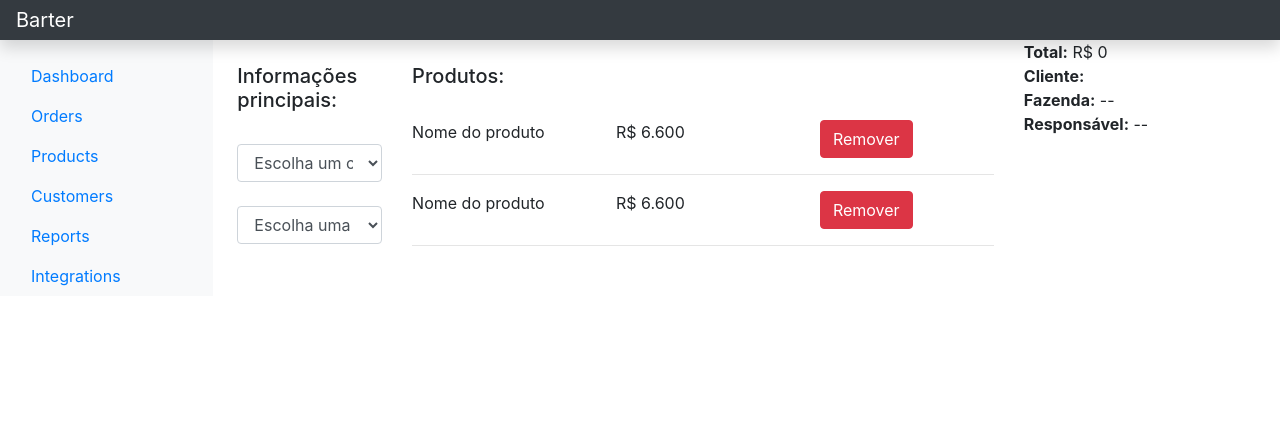
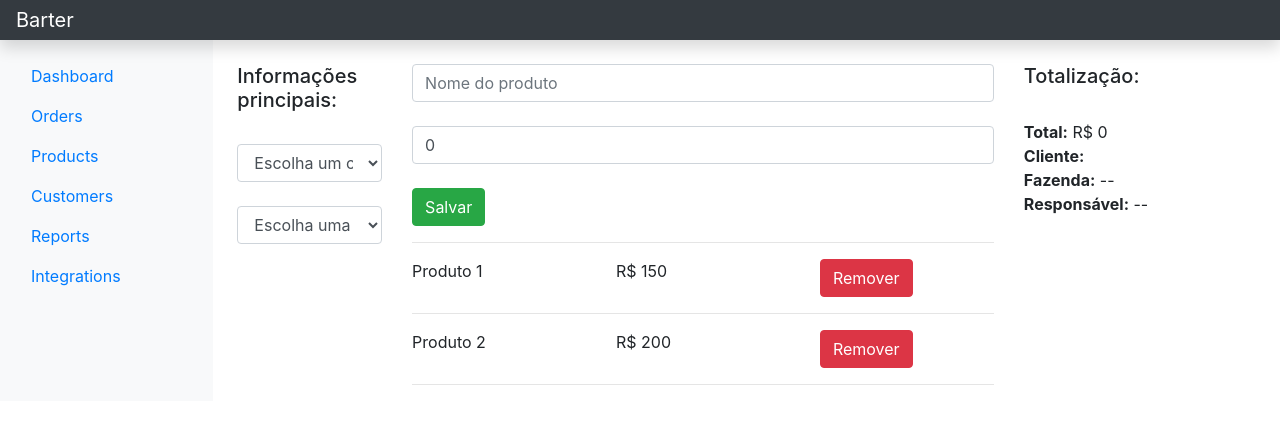
Before and after one commit to chicosilva/barterjs, a React (Create React App) app: page / in a window 1280 px wide. Shown: the top 424 px of the page. Built offline with nearby package versions, Linux system fonts and the light colour scheme.

Commit message:
início do form de barter

```diff
--- a/src/App.js
+++ b/src/App.js
@@ -5,7 +5,6 @@ import Totalizacao from './components/Totalizacao'
 import {StateProvider} from './context/state'
 import {actions} from './context/actions'
 import {data} from './context/DataContext'
-
 
 const reducer = (state, action = {type: '', payload: {}}) => {
   return actions(state, action.payload)[action.type]();
--- /dev/null
+++ b/src/components/Form.js
@@ -0,0 +1,33 @@
+import React, {useState, useEffect} from 'react';
+
+
+const FormProduto  = props => {
+
+    const [produto, setstate] = useState({nome: '', valor: 0})
+
+    const handleInputChange = (e) => {
+
+        const {name, value} = e.target;
+
+        e.target.classList.remove('is-invalid');
+
+        if(value == ""){
+            e.target.classList.add('is-invalid');
+        }
+
+        setstate({...produto, [name]: value})
+
+    }
+
+    return(
+        <form>
+            <input className='form-control' name="nome" onChange={handleInputChange} value={produto.nome} placeholder="Nome do produto" />
+            <br />
+            <input className='form-control' name="valor" onChange={handleInputChange} value={produto.valor} placeholder="Valor" />
+            <br />
+            <button className="btn btn-success pull-right">Salvar</button>
+        </form>
+    )
+}
+
+export default FormProduto;
--- a/src/components/Produtos.js
+++ b/src/components/Produtos.js
@@ -1,9 +1,15 @@
 import ProdutoContext from '../context/DataContext';
 import {useContext} from 'react';
+import RowProduto from './RowProduto'
+import {useStateValue} from '../context/state'
+import FormProduto from './Form'
+
 
 export default (props) => {
 
-    const context = useContext(ProdutoContext);
+    const [state, dispatch] = useStateValue();
+
+    const produtos = state.produtos.map(produto => <RowProduto produto={produto} key={produto.id} />)
 
     return (
 
@@ -12,43 +18,13 @@ export default (props) => {
             <div className="row">
 
                 <div className="col-md-12">
+                    <br />
+                        <FormProduto />
+                    <hr />
 
-                    <br />
-                    <h5>Produtos:</h5>
-                    <br />
                 </div>
 
-                <div className="col-md-4">
-                    Nome do produto
-                </div>
-
-                <div className="col-md-4">
-                    R$ 6.600
-                </div>
-
-                <div className="col-md-4">
-                    <button className="btn btn-danger">Remover</button>
-                </div>
-
-                <div className="col-md-12">
-                    <hr />
-                </div>
-                <div className="col-md-4">
-                    Nome do produto
-                </div>
-
-                <div className="col-md-4">
-                    R$ 6.600
-                </div>
-
-                <div className="col-md-4">
-                    <button className="btn btn-danger">Remover</button>
-                </div>
-
-                <div className="col-md-12">
-                    <hr />
-                </div>
-
+                {produtos}
 
             </div>
 
--- /dev/null
+++ b/src/components/RowProduto.js
@@ -0,0 +1,23 @@
+export default props => {
+
+    return(
+        <div className="col-md-12">
+            <div className="row">
+                <div className="col-md-4">
+                    {props.produto.nome}
+                </div>
+
+                <div className="col-md-4">
+                    R$ {props.produto.valor}
+                </div>
+
+                <div className="col-md-4">
+                    <button className="btn btn-danger">Remover</button>
+                </div>
+                <div className="col-md-12">
+                    <hr />
+                </div>
+            </div>
+        </div>
+    )
+}
--- a/src/components/Totalizacao.js
+++ b/src/components/Totalizacao.js
@@ -7,6 +7,9 @@ export default (props) => {
 
     return(
         <div className="col-md-3">
+            <br />
+            <h5>Totalização:</h5>
+            <br />
             <strong>Total:</strong> R$ {state.valorTotal}
             <br />
             <strong>Cliente:</strong> {state.cliente ? state.cliente.nome : "--"}
--- a/src/context/DataContext.js
+++ b/src/context/DataContext.js
@@ -3,6 +3,15 @@ import React from 'react';
 export const data = {
     responsavel: "",
     valorTotal: 0,
+    produtos:[{
+        id: 1,
+        nome: "Produto 1",
+        valor: 150
+    },{
+        id: 2,
+        nome: "Produto 2",
+        valor: 200
+    }],
     cliente: {},
     fazenda: {},
     clientes: [{
```
Also changed, not shown: 1 other file (tests, documents, lock files or other folders).
